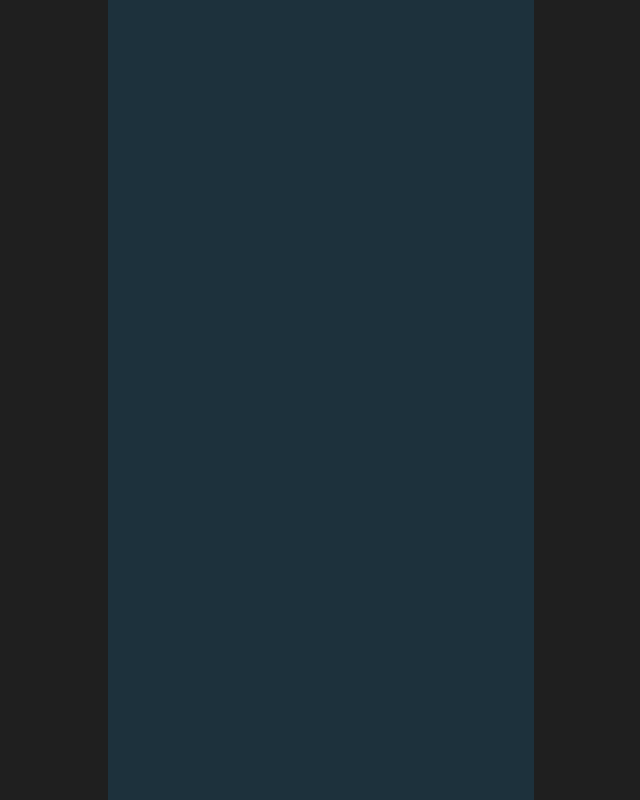
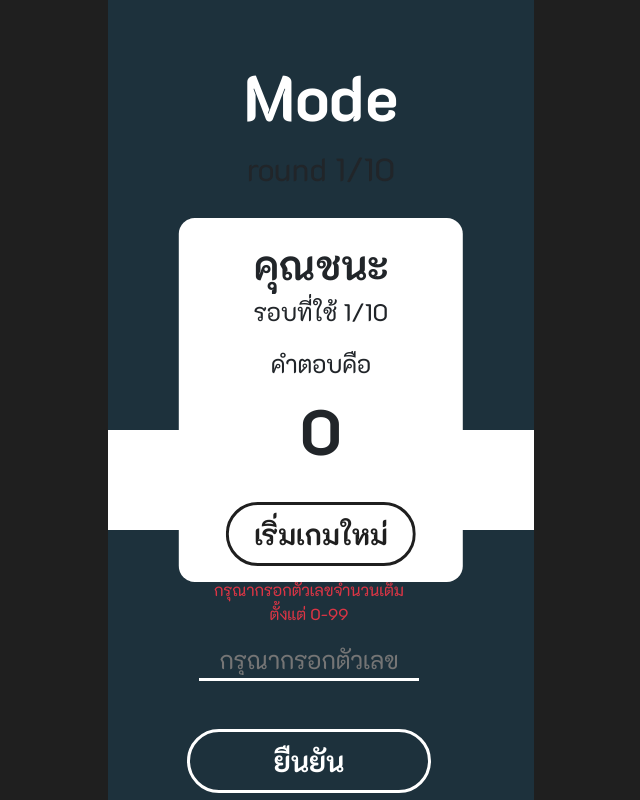
Before and after one commit to AnemoneTK/React-TenAnswers-V.2, a React (Vite) app: page /game in a window 1280 px wide. Shown: the whole page, without its empty margins (319-959 px from the left). Built offline with nearby package versions, Linux system fonts and the light colour scheme; the HTML template or start-up script is replaced by a standard one.

Commit message:
[ADD]-add popup in game page

```diff
--- a/src/App.jsx
+++ b/src/App.jsx
@@ -10,7 +10,8 @@ import Game from "./components/Game/Game";
 import Overlay from "./components/Overlay";
 
 function App() {
-  let [openOverlay, setOverlay] = useState(false);
+  const [openOverlay, setOverlay] = useState(false);
+  // const [mode, setMode] = useState("");
 
   return (
     <>
@@ -25,8 +26,8 @@ function App() {
             <Route path="/tutorial">
               <Tutorial />
             </Route>
-            <Route path="/game ">
-              <Game />
+            <Route path="/game">
+              <Game open={(openOverlay) => setOverlay(openOverlay)} />
             </Route>
           </Switch>
         </div>
--- a/src/components/Game/Game.css
+++ b/src/components/Game/Game.css
@@ -14,7 +14,7 @@
 }
 .num-input {
     all: unset;
-    font-size: 2rem;
+    font-size: 1.5rem;
     color: var(--white);
     background-color: transparent;
     border-bottom: 3px solid var(--white);
--- a/src/components/Game/Game.jsx
+++ b/src/components/Game/Game.jsx
@@ -1,14 +1,24 @@
+import { useEffect,useState } from "react";
+
 import Button from "../Button/Button";
+import GamePopup from "./GamePopup/GamePopup";
 import "./Game.css";
-// import { useState } from "react";
 
-function Game() {
+
+function Game(props) {
   // const [count, setCount] = useState(1);
-  // const [randomNum, setRandomNum] = useState(0);
-  // setRandomNum(Math.floor(Math.random(100)))
+  const [randomNum, setRandomNum] = useState(0);
+  useEffect(() => {
+    return () => {
+      props.open(false);
+      setRandomNum(Math.floor(Math.random()*100))
+    };
+  }, []);
 
   return (
     <>
+      {/* <TopNav back="d-block" hint="d-block"/> */}
+      <GamePopup num={randomNum}/>
       <div className="mode row justify-content-center mt-5">Mode</div>
       <div className="row justify-content-center fs-2 mb-5">round 1/10</div>
       <div className="showInput row d-flex flex-column justify-content-center align-items-center">
@@ -35,7 +45,7 @@ function Game() {
             <input
               type="text"
               id="num-input"
-              className="num-input row w-100 text-center mb-5"
+              className="num-input row col-lg-4 col-md-8 col-sm-12 w-100 text-center mb-5"
               placeholder="กรุณากรอกตัวเลข"
             />
           </div>
--- /dev/null
+++ b/src/components/Game/GamePopup/GamePopup.css
@@ -0,0 +1,14 @@
+.popup.open{
+    opacity: 1;
+    visibility: visible;
+    transition: all .5s ease-in-out;
+}
+.popup.close{
+    opacity: 0;
+    visibility: hidden;
+    top: 2000px !important;
+    transition: all .5s ease-in-out;
+}
+.answer{
+    font-size: 4rem;
+}
--- /dev/null
+++ b/src/components/Game/GamePopup/GamePopup.jsx
@@ -0,0 +1,30 @@
+import { Link } from "react-router-dom/cjs/react-router-dom.min";
+import Button from "../../Button/Button";
+import './GamePopup.css'
+
+function GamePopup(props) {
+  return (
+    <>
+      {/* <div
+        className={`popup ${popup ? "open" : "close"}
+        col-10 position-absolute bottom-0 start-50 translate-middle-x
+        rounded-5 bg-white d-flex flex-column justify-content-center align-items-center z-3`}
+      ></div> */}
+      <div
+        className="popup open col-8 position-absolute top-50 start-50 translate-middle
+        rounded-4 bg-white d-flex flex-column justify-content-around align-items-center z-3 py-3"
+      >
+        <div className="row fs-1 fw-bolder">คุณชนะ</div>
+        <div className="row fs-4">รอบที่ใช้ 1/10</div>
+
+        <div className="row fs-4 pt-3">คำตอบคือ</div>
+        <div className="answer row fw-bolder pb-4">{props.num}</div>
+        <Link to="/" className="row col-8">
+          <Button textValue="เริ่มเกมใหม่" type="Black" />
+        </Link>
+      </div>
+    </>
+  );
+}
+
+export default GamePopup;
--- a/src/components/Homepage/Homepage.jsx
+++ b/src/components/Homepage/Homepage.jsx
@@ -8,19 +8,21 @@ import TopNav from "../TopNav/TopNav";
 function Homepage(props) {
   const [popup, setPopup] = useState(false);
   let popRef = useRef();
+
   useEffect(() => {
-    let overlay = (e) => {
+    let screen = (e) => {
       if (!popRef.current.contains(e.target)) {
         setPopup(false);
         props.open(false);
       }
     };
-    document.addEventListener("mousedown", overlay);
-  });
+    document.addEventListener("mousedown", screen);
+  },[]);
+
 
   return (
     <>
-      <TopNav back="d-none" hint="d-block" />
+      <TopNav back="d-none" hint="d-block"/>
       <Logo />
       <div className="row justify-content-center h-30">
         <div
--- a/src/components/ModeBtn/ModeBtn.jsx
+++ b/src/components/ModeBtn/ModeBtn.jsx
@@ -5,7 +5,8 @@ function ModeBtn(props) {
 
   return (
     <>
-        <Link to={`/game:${props.mode}`}
+        {/* <Link to={`/game/${props.mode}`} */}
+        <Link to="/game"
           className={`${props.mode} col-12 d-flex justify-content-center align-items-center`}
         >
           <h1 className="col-10 py-4 text text-center fw-bolder m-0">
```
